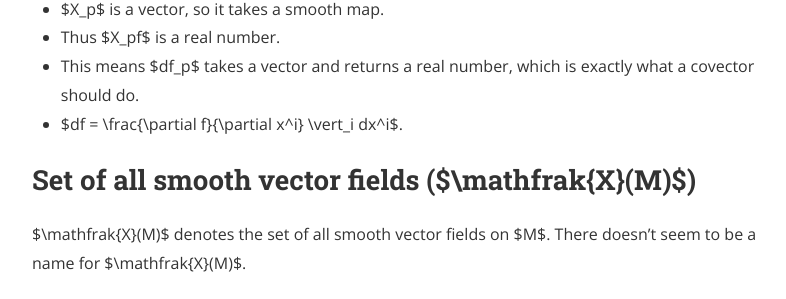
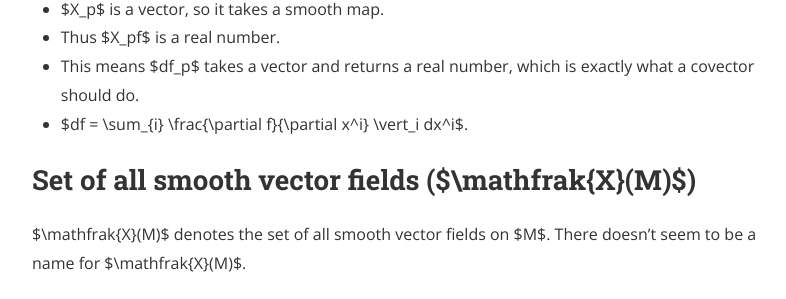
Before and after one commit to hidenori-shinohara/hidenori-shinohara.github.io, a Jekyll site: the page built from _posts/courses/math620/2019-09-09-smooth-manifold-cheat-sheet.md, in a window 1280 px wide and 900 px high, scrolled down 3744 px. Shown: the part 147-446 px from the top of the window, without its empty margins (240-1026 px from the left). Built offline with Jekyll 4.4.1, drawn with Linux system fonts in a browser that asks for light colours; nearby versions of some CDN libraries; formulas are drawn with MathJax 3.

Commit message:
Add sigma

```diff
--- a/_posts/courses/math620/2019-09-09-smooth-manifold-cheat-sheet.md
+++ b/_posts/courses/math620/2019-09-09-smooth-manifold-cheat-sheet.md
@@ -108,7 +108,7 @@ This sorta makes sense because
 * $X_p$ is a vector, so it takes a smooth map.
 * Thus $X_pf$ is a real number.
 * This means $df_p$ takes a vector and returns a real number, which is exactly what a covector should do.
-* $df = \frac{\partial f}{\partial x^i} \vert_i dx^i$.
+* $df = \sum_{i} \frac{\partial f}{\partial x^i} \vert_i dx^i$.
 
 ## Set of all smooth vector fields ($\mathfrak{X}(M)$)
 
```
